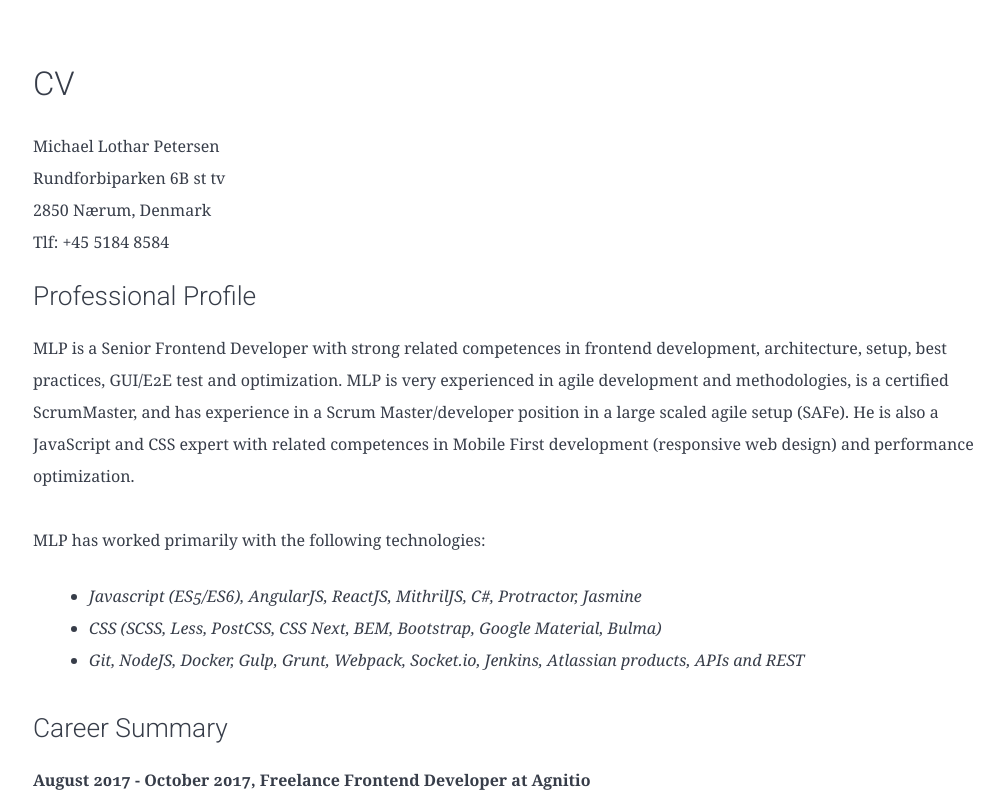
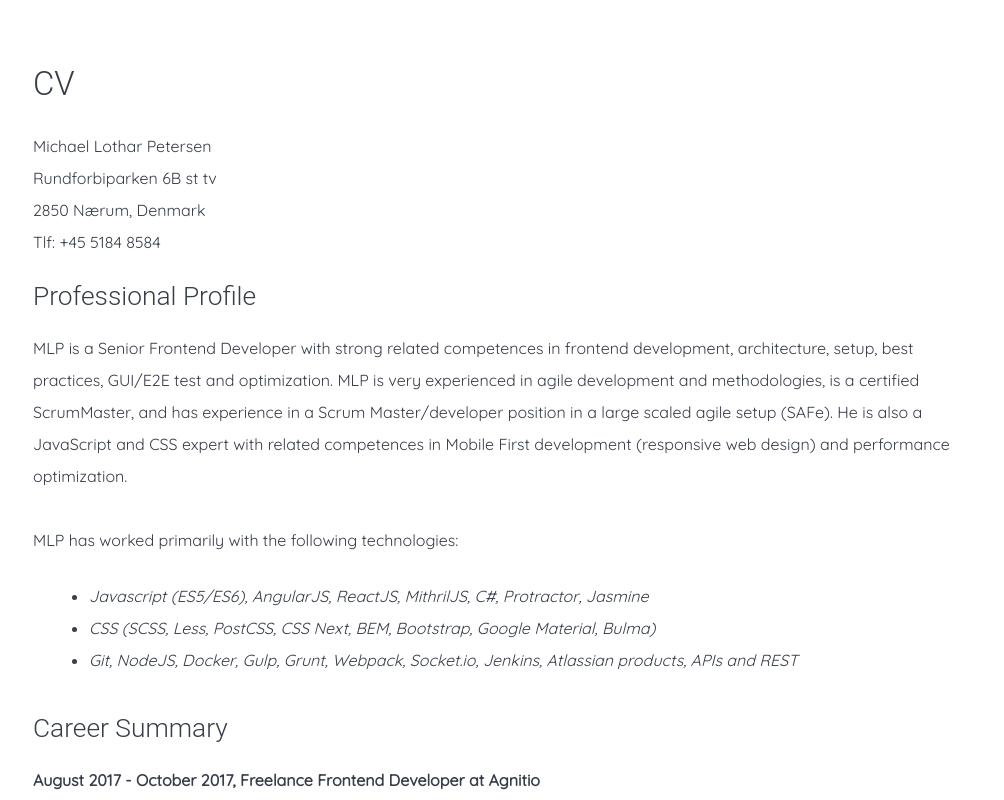
Before and after one commit to SumoYoga/sixth, a React (Create React App) app: page /cv in a window 1280 px wide. Shown: the top 800 px of the page, without its empty margins (132-1136 px from the left). Built offline with nearby package versions, Linux system fonts and the light colour scheme.

Commit message:
split fonts

```diff
--- a/public/index.html
+++ b/public/index.html
@@ -3,10 +3,6 @@
   <head>
     <meta charset="utf-8" />
     <link rel="shortcut icon" href="%PUBLIC_URL%/favicon.ico" />
-    <link
-      href="https://fonts.googleapis.com/css?family=Roboto:300,400,500"
-      rel="stylesheet"
-    />
     <meta
       name="viewport"
       content="width=device-width, initial-scale=1, shrink-to-fit=no"
--- a/src/App.js
+++ b/src/App.js
@@ -1,9 +1,9 @@
 import React, { Suspense, lazy } from 'react'
 import { BrowserRouter as Router, Route, Switch } from 'react-router-dom'
-import Home from './routes/Home'
-import NoMatch from './routes/NoMatch'
 
+const Home = lazy(() => import('./routes/Home'))
 const CV = lazy(() => import('./routes/CV'))
+const NoMatch = lazy(() => import('./routes/NoMatch'))
 
 const App = () => {
   return (
--- a/src/styles/NoMatch.scss
+++ b/src/styles/NoMatch.scss
@@ -1,3 +1,5 @@
+@import 'components/background';
+
 .NoMatch {
   position: relative;
   z-index: 1;
--- a/src/styles/app.scss
+++ b/src/styles/app.scss
@@ -1,3 +1,5 @@
+@import url('https://fonts.googleapis.com/css?family=Roboto');
+
 // -------------------------------------
 //   Foundation
 // -------------------------------------
--- a/src/styles/components/_cv.scss
+++ b/src/styles/components/_cv.scss
@@ -1,6 +1,7 @@
 .CV {
   background: #fff;
   font-family: Georgia, Cambria, serif;
+  font-family: 'Quicksand', sans-serif;
   font-weight: 400;
   line-height: 2rem;
   padding: 25px;
--- a/src/styles/cv.scss
+++ b/src/styles/cv.scss
@@ -1 +1,3 @@
+@import url('https://fonts.googleapis.com/css?family=Quicksand');
+@import 'foundation/reset';
 @import 'components/cv';
```
